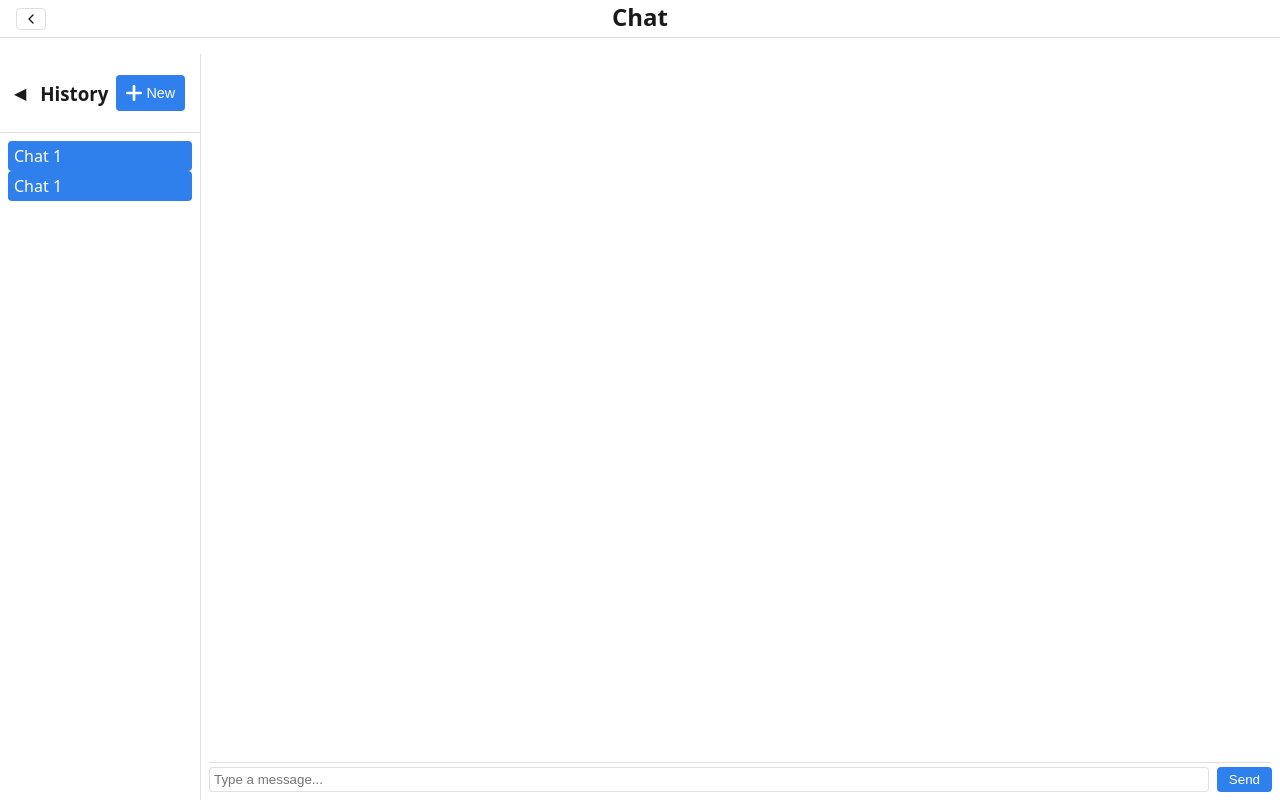
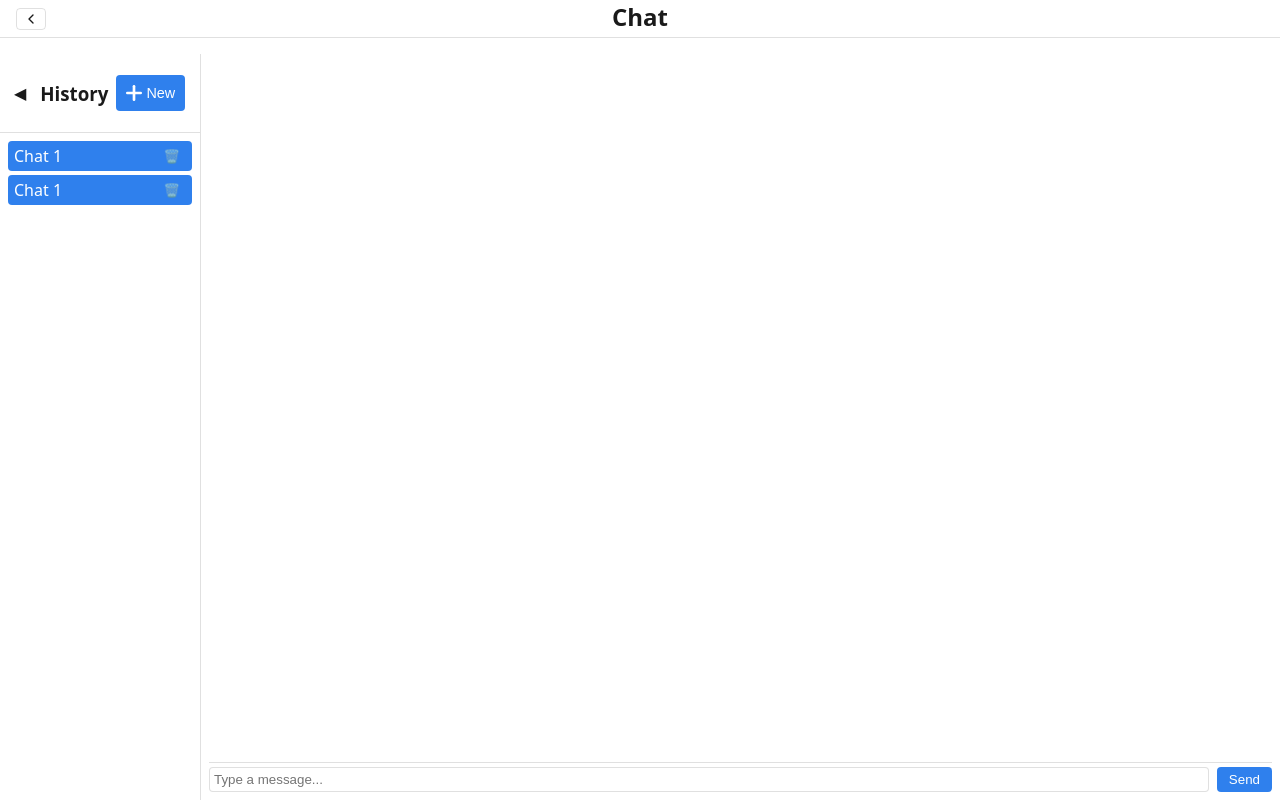
Before and after one commit to RickIsNotMyRealName/Flai.js, a React (Vite) app: page / in a window 1280 px wide. Both pictures are taken after a click on the button "Chat". Built offline with nearby package versions, Linux system fonts and the light colour scheme.

Commit message:
Add chat deletion and spacing

```diff
--- a/src/components/ChatPage.tsx
+++ b/src/components/ChatPage.tsx
@@ -17,6 +17,16 @@ export default function ChatPage({ onBack }: { onBack: () => void }) {
   const [active, setActive] = useState<number | null>(null);
   const [input, setInput] = useState('');
   const [collapsed, setCollapsed] = useState(false);
+
+  const deleteChat = (id: number) => {
+    setChats((cs) => {
+      const remaining = cs.filter((c) => c.id !== id);
+      if (active === id) {
+        setActive(remaining.length ? remaining[0].id : null);
+      }
+      return remaining;
+    });
+  };
 
   const createChat = () => {
     const id = chats.length ? chats[chats.length - 1].id + 1 : 1;
@@ -115,9 +125,24 @@ export default function ChatPage({ onBack }: { onBack: () => void }) {
                 <li
                   key={chat.id}
                   className={clsx('chat-history-item', { active: chat.id === active })}
-                  onClick={() => setActive(chat.id)}
                 >
-                  {chat.title}
+                  <span
+                    className="chat-history-name"
+                    onClick={() => setActive(chat.id)}
+                  >
+                    {chat.title}
+                  </span>
+                  <button
+                    type="button"
+                    className="delete-btn"
+                    title="Delete"
+                    onClick={(e) => {
+                      e.stopPropagation();
+                      deleteChat(chat.id);
+                    }}
+                  >
+                    🗑️
+                  </button>
                 </li>
               ))}
             </ul>
--- a/src/theme.css
+++ b/src/theme.css
@@ -874,10 +874,19 @@ details[open] .field-summary .toggle-icon {
   margin: 0;
   flex: 1;
   overflow-y: auto;
+  display: flex;
+  flex-direction: column;
+  gap: 4px;
 }
 .chat-history-item {
+  display: flex;
+  align-items: center;
+  justify-content: space-between;
   padding: 4px 6px;
   border-radius: 4px;
+}
+.chat-history-name {
+  flex: 1;
   cursor: pointer;
 }
 .chat-history-item:hover {
```
Also changed, not shown: 1 other file (tests, documents, lock files or other folders).
